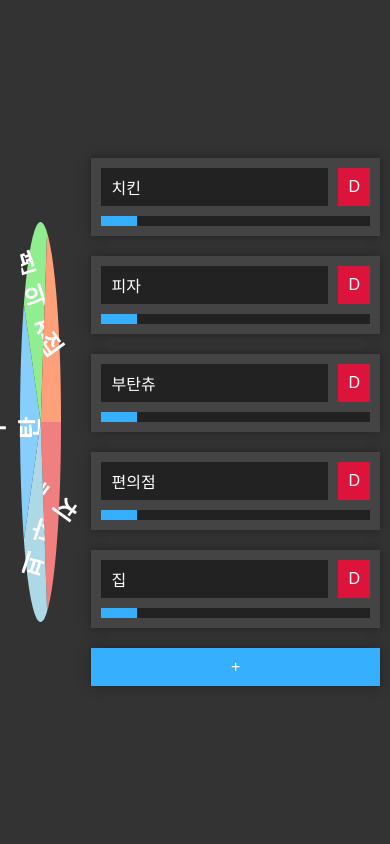
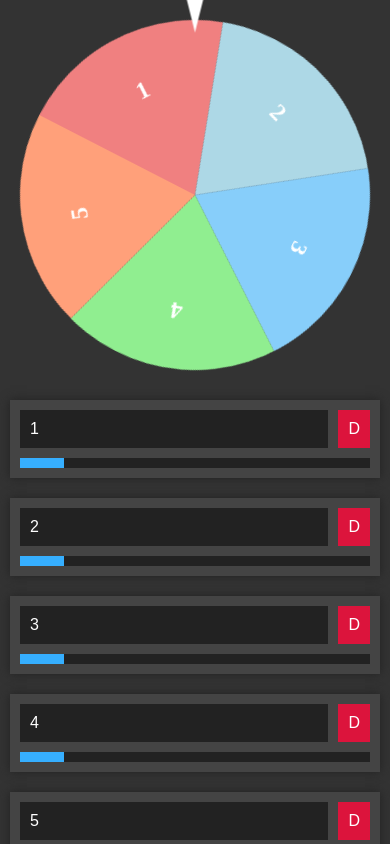
Before and after one commit to Andy-0414/turntable, a Vue app: page / in a window 390 px wide. Built offline with nearby package versions, Linux system fonts and the light colour scheme.

Commit message:
Update mobile and shake!!

```diff
--- a/public/index.html
+++ b/public/index.html
@@ -1,15 +1,33 @@
 <!DOCTYPE html>
 <html lang="en">
 	<head>
-    <meta charset="utf-8">
-    <meta http-equiv="X-UA-Compatible" content="IE=edge">
-    <meta name="viewport" content="width=device-width,initial-scale=1.0">
-    <link rel="icon" href="<%= BASE_URL %>favicon.ico">
-    <title><%= htmlWebpackPlugin.options.title %></title>
+		<meta charset="utf-8" />
+		<meta http-equiv="X-UA-Compatible" content="IE=edge" />
+		<meta name="viewport" content="width=device-width,initial-scale=1.0" />
+		<link rel="icon" href="<%= BASE_URL %>favicon.ico" />
+
+		<meta name="mobile-web-app-capable" content="yes" />
+		<meta name="apple-mobile-web-app-capable" content="yes" />
+		<meta name="theme-color" content="#222222" />
+
+		<meta name="title" content="돌려돌려 돌림판" />
+		<meta name="subject" content="돌림판 추첨 사이트" />
+		<meta name="description" content="돌림판 추첨 사이트" />
+		<meta name="keywords" content="돌림판,돌려돌려,추첨,랜덤,추첨" />
+		<meta property="og:title" content="동아리 관리 솔루션 circles." />
+		<meta property="og:description" content="돌림판 추첨 사이트" />
+		<meta
+			property="og:url"
+			content="https://andy-0414.github.io/turntable/"
+		/>
+		<!-- <meta property="og:image" content="<%= BASE_URL %>img.png" /> -->
+		<meta property="og:type" content="website" />
+
+		<title>돌려돌려 돌림판</title>
 	</head>
 	<body>
 		<noscript>
-      <strong>We're sorry but <%= htmlWebpackPlugin.options.title %> doesn't work properly without JavaScript enabled. Please enable it to continue.</strong>
+			<strong>자바스크립트를 활성화 해 주세요.</strong>
 		</noscript>
 		<div id="app"></div>
 		<!-- built files will be auto injected -->
--- a/src/components/Turntable.vue
+++ b/src/components/Turntable.vue
@@ -1,10 +1,16 @@
 <template>
 	<div
+		@click="start"
 		class="turntable"
 		:style="{
-			width: size + 'px',
-			height: size + 'px',
-			transform: 'rotate(' + rotate + 'deg)',
+			width: size,
+			height: size,
+		}"
+	>
+		<div
+			class="wrapper"
+			:style="{
+				transform: `rotate3d(0,0,1,${rotate}deg)`,
 			}"
 		>
 			<div
@@ -20,6 +26,7 @@
 				</p>
 			</div>
 		</div>
+	</div>
 </template>
 
 <script lang="ts">
@@ -33,39 +40,44 @@ export default Vue.extend({
 			required: true,
 			default: [],
 		},
-		size: { type: Number as PropType<Number>, default: 400 },
+		size: { type: Number as PropType<Number>, default: "500px" },
 	},
 	data() {
 		return {
-			rotate: 0,
-			result: -1,
-			isStart: false,
+			rotate: (Math.random() * 360) as number, // 돌림판의 각도
+			result: -1 as number, // 결과 번호
+			isStart: false as boolean, // 돌림판 돌리기가 시작 했는지 확인
+			acc: 0 as number, // 돌림판 가속도
 		};
 	},
 	mounted() {
-		addEventListener("keydown", (e: KeyboardEvent) => {
-			if (e.keyCode == 38) {
-				this.start();
-			}
-			if (e.keyCode == 40) {
-				this.rotate -= 10;
+		addEventListener("devicemotion", (e: DeviceMotionEvent) => {
+			let x: number | null = e.acceleration!.x;
+			if (x && x! > 40) {
+				// 휴대폰을 흔들 때
+				this.start(); // 돌리기 시작
+				if (this.acc > 3 && this.acc < 25) this.acc += 5; // 이미 돌리는 중이라면 가속을 붙여서 계속 돌게함
 			}
 		});
 	},
 	methods: {
 		async start() {
-			console.log("START");
+			// 이미 돌림판이 돌아가고있는지 확인
 			if (!this.isStart) {
+				//초기화
 				this.isStart = true;
+				this.result = -1;
 
-				let acc = 10 + Math.random() * 10;
+				// 가속도를 20+random(5)만큼 주어짐
+				this.acc = 20 + Math.random() * 10;
 				const wait = async (ms: number) =>
 					new Promise((r) => setTimeout(() => r(), ms));
-				while (acc > 0.1) {
-					await wait(10);
-					acc /= 1.01;
-					this.rotate += acc;
+				while (this.acc > 0.01) {
+					await wait(10); // 초당 100번 실행
+					this.acc /= 1.015; // 감속
+					this.rotate += this.acc; // 가속도만큼 회전값에 더함
 				}
+				this.result = this.checkSelect(); // 결과를 확인
 				this.isStart = false;
 			}
 		},
@@ -208,11 +220,6 @@ export default Vue.extend({
 				90}deg);`;
 		},
 	},
-	watch: {
-		rotate() {
-			this.result = this.checkSelect();
-		},
-	},
 	computed: {
 		getWeightSum(): number {
 			return this.data
@@ -228,6 +235,28 @@ export default Vue.extend({
 	position: relative;
 	width: 400px;
 	height: 400px;
+
+	max-width: calc(100vw - 40px);
+	max-height: calc(100vw - 40px);
+	&::after {
+		content: "";
+		position: absolute;
+		top: 0;
+		left: 50%;
+
+		clip-path: polygon(0% 0%, 50% 100%, 100% 0%);
+		transform: translate(-50%, -75%);
+
+		width: 25px;
+		height: 50px;
+		background-color: white;
+
+		z-index: 1000;
+	}
+	.wrapper {
+		width: 100%;
+		height: 100%;
+	}
 	.fill {
 		position: absolute;
 		top: 0;
@@ -236,6 +265,8 @@ export default Vue.extend({
 		height: 100%;
 		border-radius: 50%;
 		background: lightcoral;
+
+		transition: width 0.2s, height 0.2s, top 0.2s, left 0.2s;
 
 		&:nth-child(2n) {
 			background-color: lightblue;
@@ -249,9 +280,6 @@ export default Vue.extend({
 		&:nth-child(5n) {
 			background-color: lightsalmon;
 		}
-		&.select {
-			background-color: red;
-		}
 		.fill__content {
 			position: absolute;
 			left: 50%;
@@ -261,6 +289,17 @@ export default Vue.extend({
 
 			font-size: 1.5em;
 			font-weight: bold;
+
+			transition: font-size 0.2s;
+		}
+		&.select {
+			.fill__content {
+				font-size: 2em;
+			}
+			top: -5%;
+			left: -5%;
+			width: 110%;
+			height: 110%;
 		}
 	}
 }
--- a/src/views/Home.vue
+++ b/src/views/Home.vue
@@ -15,23 +15,23 @@ export default Vue.extend({
 		return {
 			items: [
 				{
-					content: "치킨",
+					content: "1",
 					weight: 1,
 				},
 				{
-					content: "피자",
+					content: "2",
 					weight: 1,
 				},
 				{
-					content: "부탄츄",
+					content: "3",
 					weight: 1,
 				},
 				{
-					content: "편의점",
+					content: "4",
 					weight: 1,
 				},
 				{
-					content: "집",
+					content: "5",
 					weight: 1,
 				},
 			] as TurntableItem[],
@@ -49,10 +49,12 @@ export default Vue.extend({
 .home {
 	width: 100%;
 	height: 100%;
+	overflow: hidden;
 
 	display: flex;
 	justify-content: center;
 	align-items: center;
+	flex-wrap: wrap;
 	.home__turntable {
 		margin: 20px;
 	}
```
Lines whose indentation alone changed are shown as unchanged.
